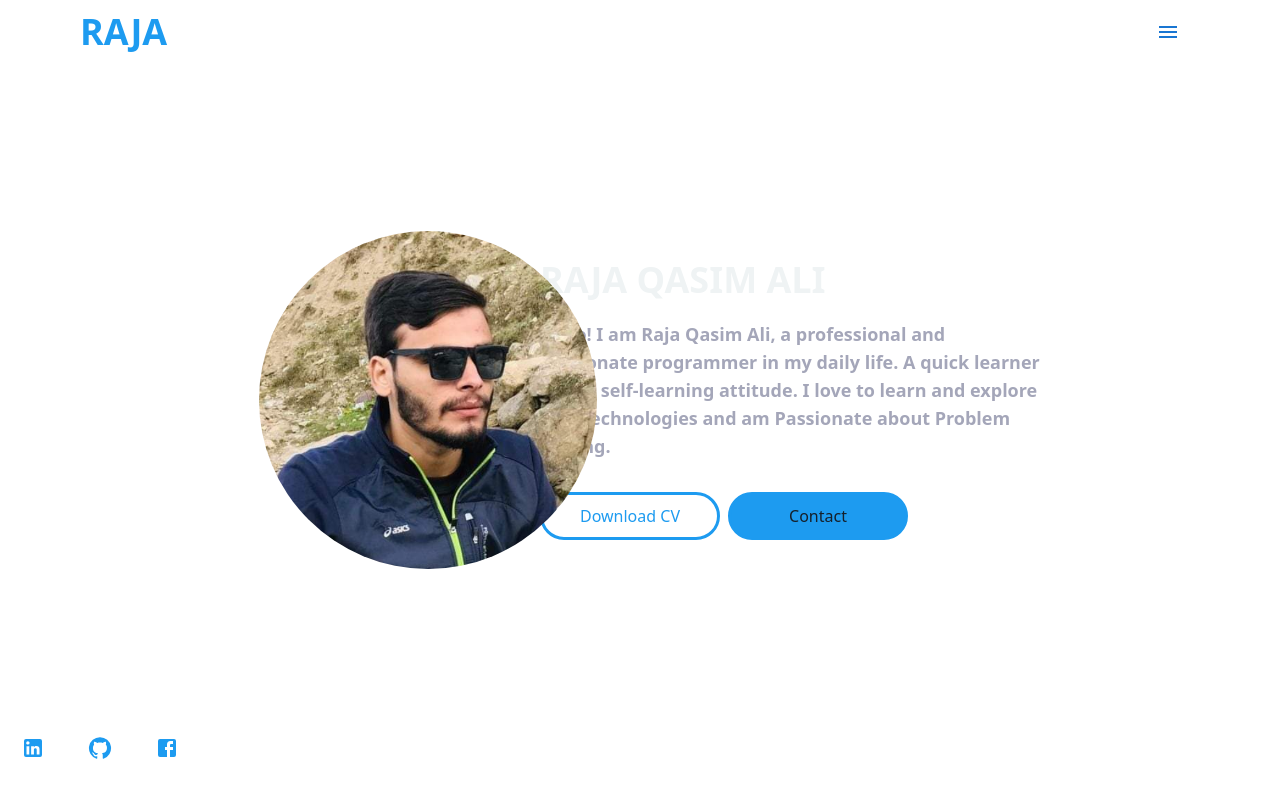
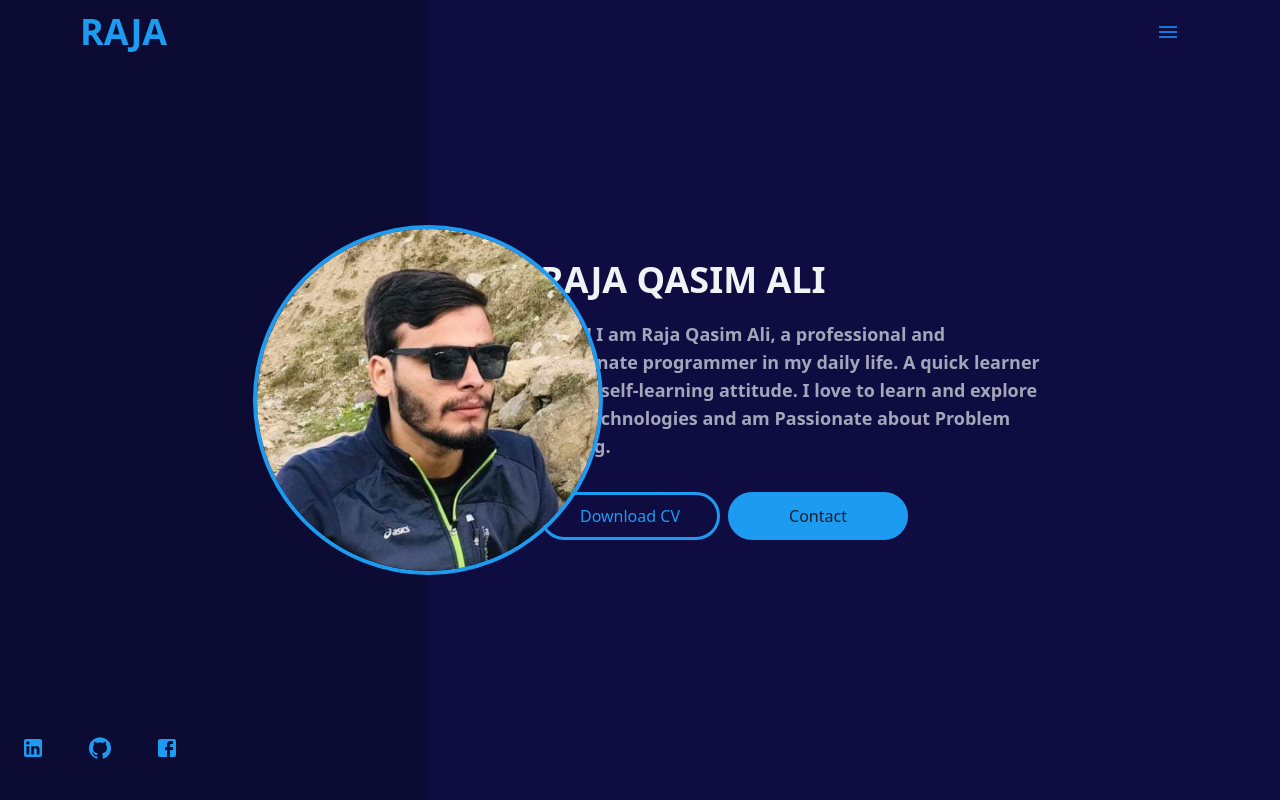
Before and after one commit to RJ-QASIM/PortFolio, a Next.js app: page / in a window 1280 px wide. Built offline with nearby package versions, Linux system fonts and the light colour scheme.

Commit message:
portfolio

```diff
--- a/components/Navbar/Navbar.jsx
+++ b/components/Navbar/Navbar.jsx
@@ -7,17 +7,21 @@ export default function Navbar({ Color, ColorHandel }) {
   return (
     <>
       <nav className="absolute top-0 h-16 w-full z-50 flex justify-between items-center lg:px-20 px-10">
-        <h1 className={`text-[${Color.primary}]  font-semibold text-4xl`}>
+        <h1
+          className={`font-semibold text-4xl`}
+          style={{ color: Color.primary }}
+        >
           RAJA
         </h1>
 
         <div>
-          <Drawer ColorHandel={ColorHandel} Color={Color} />
+          <Drawer Color={Color} ColorHandel={() => ColorHandel()} />
         </div>
       </nav>
       <div className="grid grid-cols-12">
         <div
-          className={`col-span-full lg:col-span-4 h-[250px] lg:h-full  bg-[${Color.quaternary}] flex justify-center lg:justify-end items-center relative`}
+          className={`col-span-full lg:col-span-4 h-[250px] lg:h-full  flex justify-center lg:justify-end items-center relative`}
+          style={{ background: Color.quaternary }}
         >
           <div className="absolute lg:-right-44">
             <div className="relative  h-[200px] w-[200px] lg:h-[350px] lg:w-[350px] lg:mt-0 mt-60 ">
@@ -25,7 +29,8 @@ export default function Navbar({ Color, ColorHandel }) {
                 src="/images/mm.png"
                 fill
                 sizes="(max-width: 500px) 100px, (max-width: 1023px) 400px, 1000px"
-                className={`rounded-full border-[6px] lg:border-transparent border-[${Color.primary}] object-cover`}
+                className={`rounded-full border-[6px] lg:border-transparent  object-cover`}
+                style={{ border: `4px solid  ${Color.primary}` }}
               />
             </div>
           </div>
@@ -34,7 +39,8 @@ export default function Navbar({ Color, ColorHandel }) {
           </div>
         </div>
         <div
-          className={`col-span-full lg:col-span-8 bg-[${Color.secondary}] lg:min-h-screen flex justify-end lg:items-center items-start  lg:pr-60`}
+          className={`col-span-full lg:col-span-8  lg:min-h-screen flex justify-end lg:items-center items-start  lg:pr-60`}
+          style={{ background: Color.secondary }}
         >
           <div className="lg:max-w-[500px] flex flex-col  lg:text-start text-center w-full  p-10 lg:p-0 lg:mt-0 mt-48 ">
             <h1
--- a/pages/index.js
+++ b/pages/index.js
@@ -1,14 +1,17 @@
+import React, { useState } from "react";
 import { Inter } from "@next/font/google";
 import Navbar from "@/components/Navbar/Navbar";
 import { theLightTheme, theDarkTheme } from "../Theme/Theme";
 
-import React, { useState } from "react";
 const inter = Inter({ subsets: ["latin"] });
 
 export default function Home() {
   const [Color, setColor] = useState(theDarkTheme);
 
   const ColorHandel = () => {
+    // theDarkTheme.type === "dark"
+    //   ? setColor(theDarkTheme)
+    //   : setColor(theLightTheme);
     if (Color === theDarkTheme) {
       setColor(theLightTheme);
     } else if (Color === theLightTheme) {
@@ -18,7 +21,7 @@ export default function Home() {
 
   return (
     <>
-      <Navbar Color={Color} ColorHandel={ColorHandel} />
+      <Navbar ColorHandel={() => ColorHandel()} Color={Color} />
     </>
   );
 }
```
